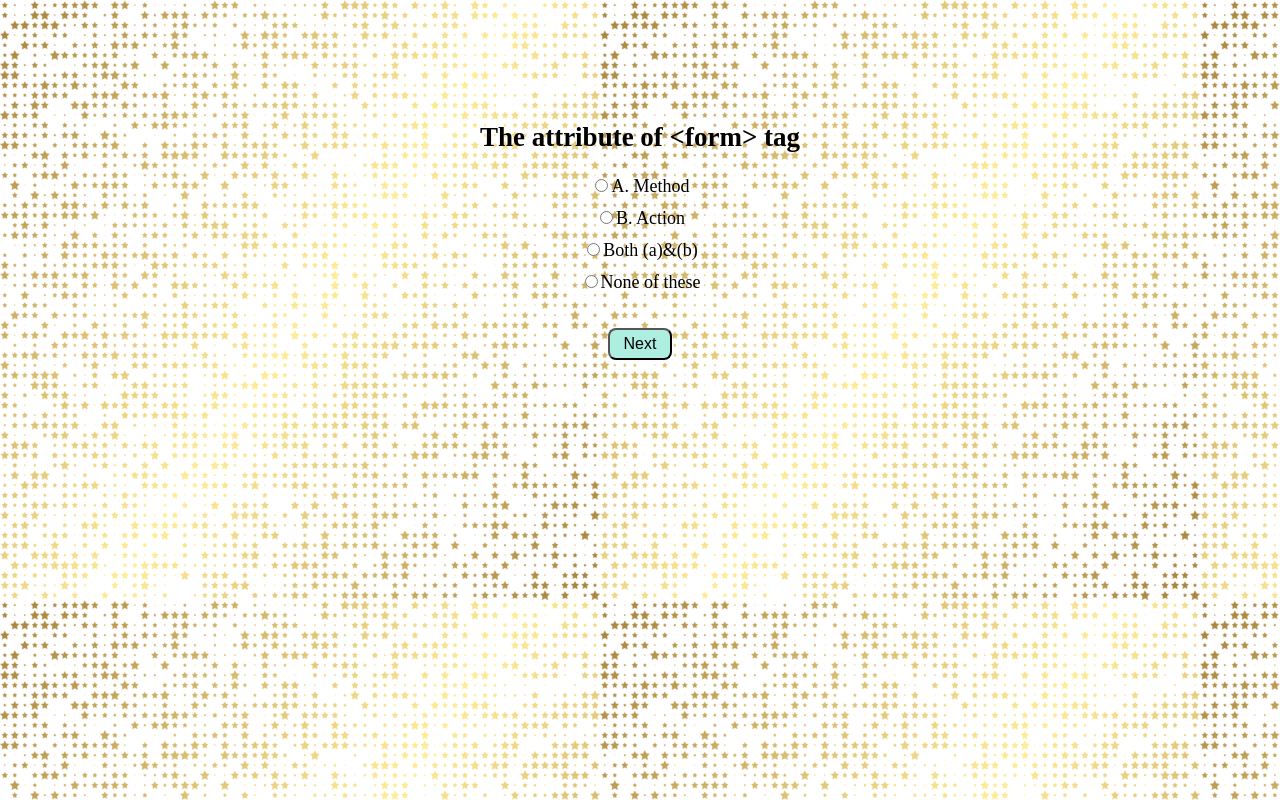
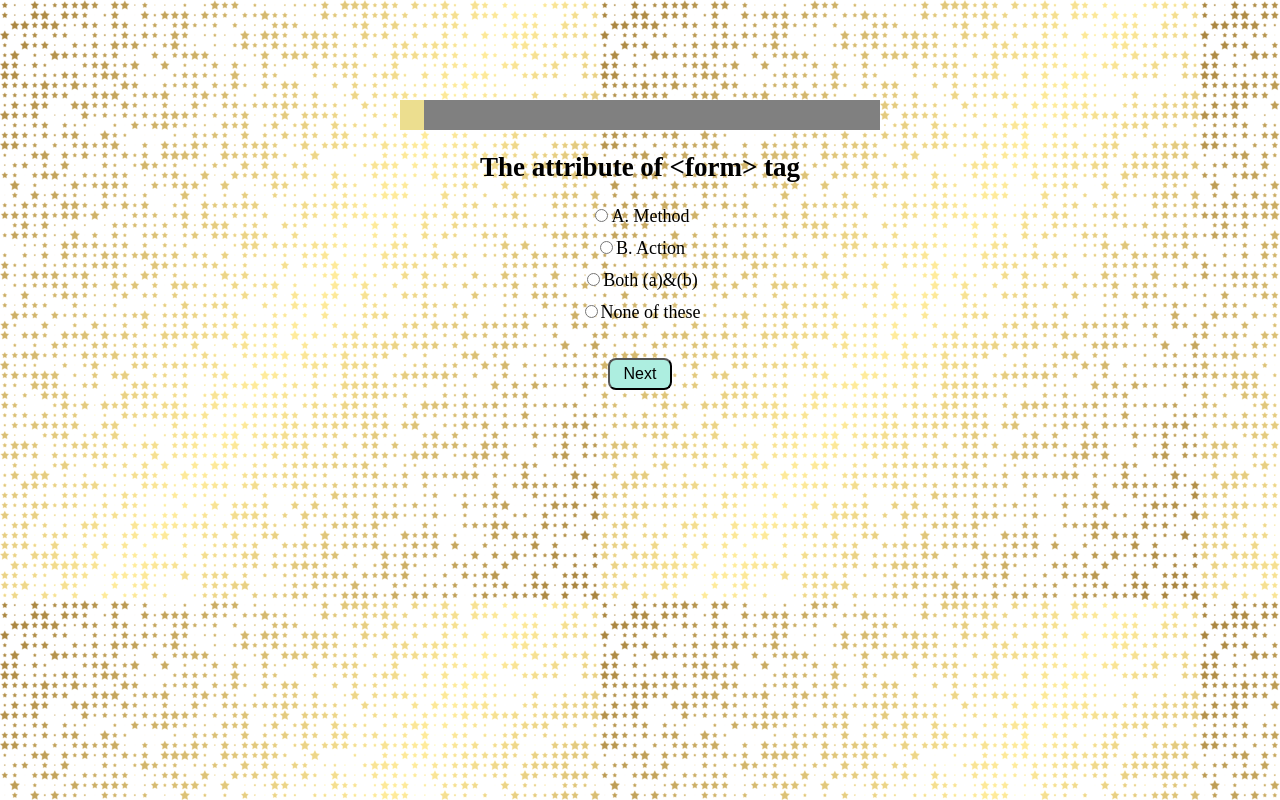
Before and after one commit to soyyogi/WebDev-QuizGame, a plain HTML site: page index.html in a window 1280 px wide. Both pictures are taken after a click on the button "Start". Drawn offline with Linux system fonts and the light colour scheme.

Commit message:
Add progress Bar

```diff
--- a/index.html
+++ b/index.html
@@ -14,8 +14,8 @@
         <button class="start-button">Start</button>
     </div>
 
-    <div class="progress-container">
-        <span class="progress-bar"></span>
+    <div class="progress-container hidden">
+        <div class="progress-bar"></div>
     </div>
 
     <div class="game">
--- a/script.js
+++ b/script.js
@@ -105,6 +105,7 @@ const questions = [
 
 let score = []
 let count = 0
+let barWidth = 0
 
 // name and buttons selectors
 const name = document.querySelector('.nickname')
@@ -129,6 +130,9 @@ startButton.addEventListener('click', () => {
         name: name.value,
         score: 0
     })
+
+    progressContainer.classList.remove('hidden')
+    progressBar.style.width = '5%'
 
     const q = document.createElement('h2')
     q.textContent = questions[count].title
@@ -161,6 +165,8 @@ nextButton.addEventListener('click', () => {
         alert(`Correct answer: ${questions[count].answer}`)
     }
     count++
+    barWidth = ((count + 1)/.20)
+    progressBar.style.width = `${barWidth}%`
     form.innerHTML = ''
     const q = document.createElement('h2')
     q.textContent = questions[count].title
--- a/style.css
+++ b/style.css
@@ -53,7 +53,6 @@ body {
 }
 
 .game , form{
-    margin-top: 50px;
     display: flex;
     justify-content: center;
     flex-direction: column;
@@ -83,3 +82,16 @@ input {
 .hidden {
     display: none;
 }
+
+.progress-container {
+    width: 80%;
+    background: grey;
+    margin-top: 100px;
+    margin-left: 10%;
+    margin-right: 10%;
+}
+
+.progress-bar {
+    height: 30px;
+    background: rgb(236, 222, 143);
+}
```
